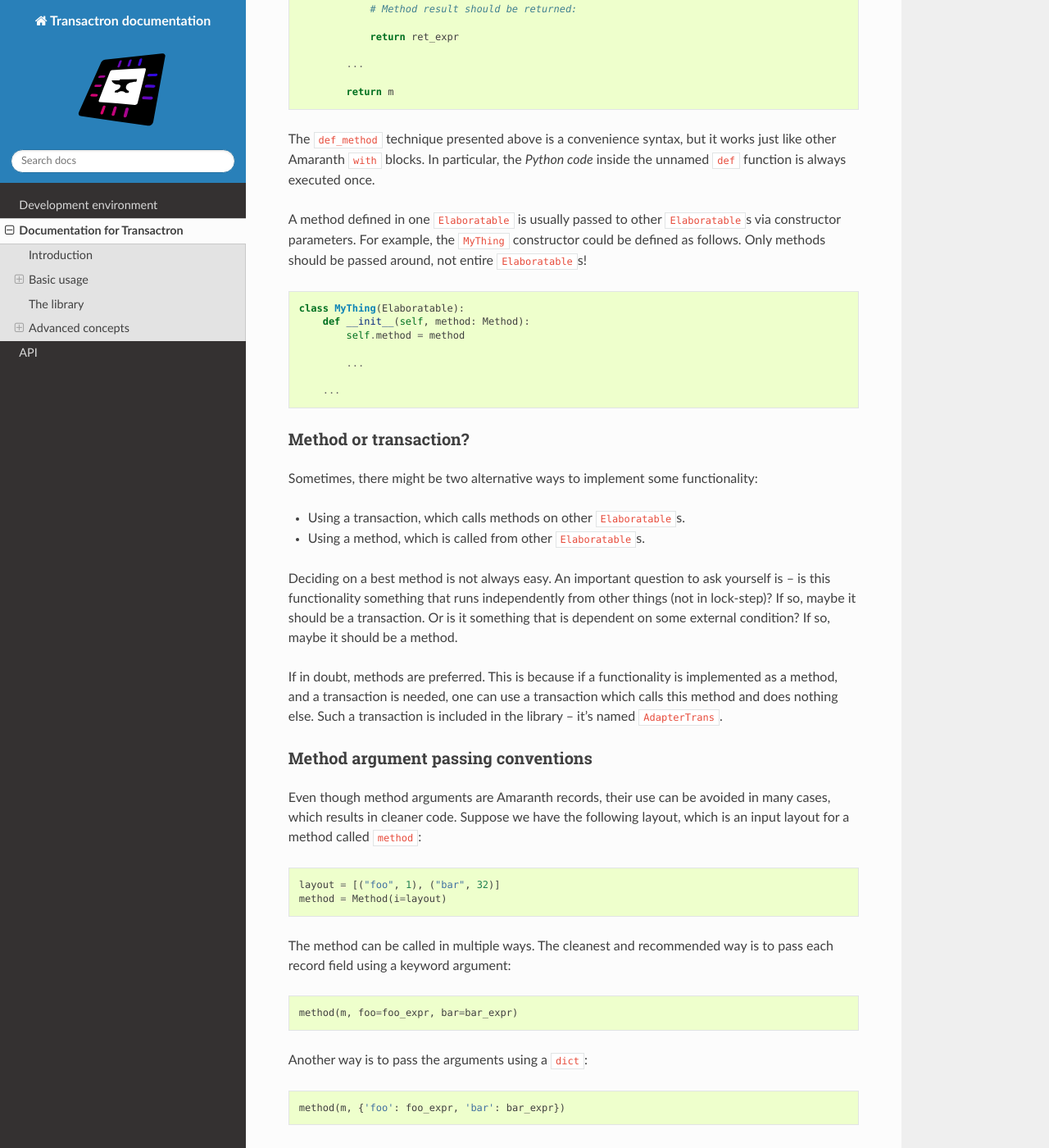
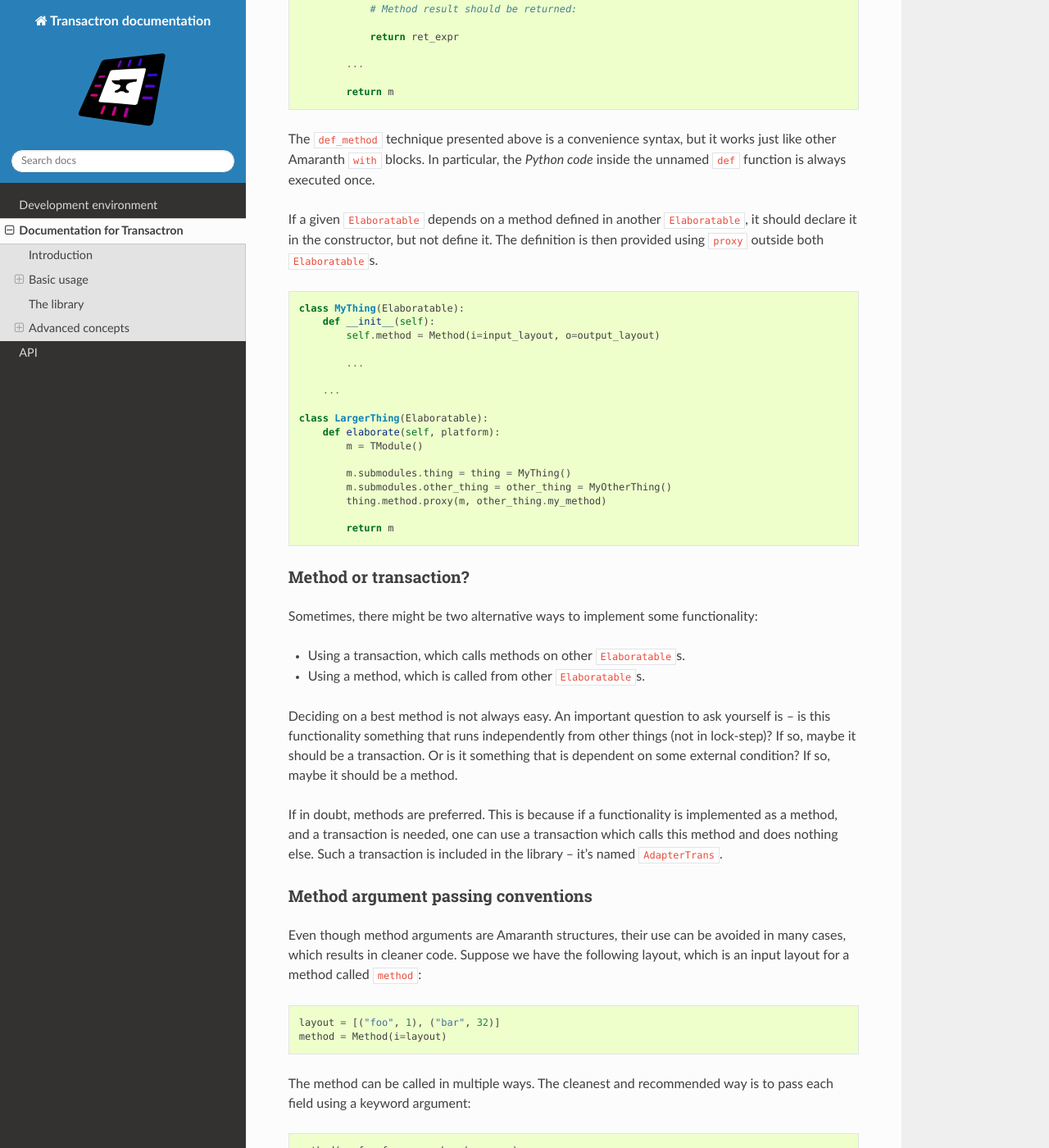
Before and after one commit to tilk/transactron, a Sphinx documentation site: the page built from docs/transactions.md, in a window 1280 px wide and 1400 px high, scrolled down 2072 px. Shown: the whole window at 82% size. Built offline with Sphinx 7.4.7 and the Read the Docs theme 3.1.0, drawn with Linux system fonts in a browser that asks for light colours; some of the changed text lies outside the part shown.

Commit message:
Update docs

````diff
--- a/docs/transactions.md
+++ b/docs/transactions.md
@@ -2,7 +2,7 @@
 
 ## Introduction
 
-Transactron is an Amaranth library for managing connections between modules in complex projects.
+Transactron is an [Amaranth](https://amaranth-lang.org/) library for managing connections between modules in complex projects.
 It is inspired by the [Bluespec](http://bluespec.com/) programming language (see: [Bluespec wiki](http://wiki.bluespec.com/), [Bluespec compiler](https://github.com/B-Lang-org/bsc)).
 
 The basic idea is to interface hardware modules using _transactions_ and _methods_.
@@ -17,13 +17,13 @@
 In this way, access to methods is coordinated via the transaction system to avoid conflicts.
 
 Methods can communicate with their callers in both directions: from caller to method and back.
-The communication is structured using Amaranth records.
+The communication is structured using Amaranth structures.
 
 ## Basic usage
 
 ### Implementing transactions
 
-The simplest way to implement a transaction as a part of Amaranth `Elaboratable` is by using a `with` block:
+The standard way to implement a transaction as a part of Amaranth `Elaboratable` is by using a `with` block:
 
 ```python
 class MyThing(Elaboratable):
@@ -102,18 +102,27 @@
 The `def_method` technique presented above is a convenience syntax, but it works just like other Amaranth `with` blocks.
 In particular, the *Python code* inside the unnamed `def` function is always executed once.
 
-A method defined in one `Elaboratable` is usually passed to other `Elaboratable`s via constructor parameters.
-For example, the `MyThing` constructor could be defined as follows.
-Only methods should be passed around, not entire `Elaboratable`s!
+If a given `Elaboratable` depends on a method defined in another `Elaboratable`, it should declare it in the constructor, but not define it.
+The definition is then provided using `proxy` outside both `Elaboratable`s.
 
 ```python
 class MyThing(Elaboratable):
-    def __init__(self, method: Method):
-        self.method = method
+    def __init__(self):
+        self.method = Method(i=input_layout, o=output_layout)
 
         ...
 
     ...
+
+class LargerThing(Elaboratable):
+    def elaborate(self, platform):
+        m = TModule()
+
+        m.submodules.thing = thing = MyThing()
+        m.submodules.other_thing = other_thing = MyOtherThing()
+        thing.method.proxy(m, other_thing.my_method)
+
+        return m
 ```
 
 ### Method or transaction?
@@ -135,7 +144,7 @@
 
 ### Method argument passing conventions
 
-Even though method arguments are Amaranth records, their use can be avoided in many cases, which results in cleaner code.
+Even though method arguments are Amaranth structures, their use can be avoided in many cases, which results in cleaner code.
 Suppose we have the following layout, which is an input layout for a method called `method`:
 
 ```python
@@ -144,7 +153,7 @@
 ```
 
 The method can be called in multiple ways.
-The cleanest and recommended way is to pass each record field using a keyword argument:
+The cleanest and recommended way is to pass each field using a keyword argument:
 
 ```python
 method(m, foo=foo_expr, bar=bar_expr)
@@ -156,10 +165,10 @@
 method(m, {'foo': foo_expr, 'bar': bar_expr})
 ```
 
-Finally, one can directly pass an Amaranth record:
+Finally, one can directly pass an Amaranth structure:
 
 ```python
-rec = Record(layout)
+rec = Signal(layout)
 m.d.comb += rec.foo.eq(foo_expr)
 m.d.comb += rec.bar.eq(bar_expr)
 method(m, rec)
@@ -186,7 +195,7 @@
 ### Method definition conventions
 
 When defining methods, two conventions can be used.
-The cleanest and recommended way is to create an argument for each record field:
+The cleanest and recommended way is to create an argument for each field:
 
 ```python
 @def_method(m, method)
@@ -194,11 +203,11 @@
     ...
 ```
 
-The other is to receive the argument record directly. The `arg` name is required:
+The other is to receive the argument structure directly. The `arg` name is required:
 
 ```python
 def_method(m, method)
-def _(arg: Record):
+def _(arg: data.View):
     ...
 ```
 
````
Also changed, not shown: docs/development-environment.md (+5 -5 lines).
